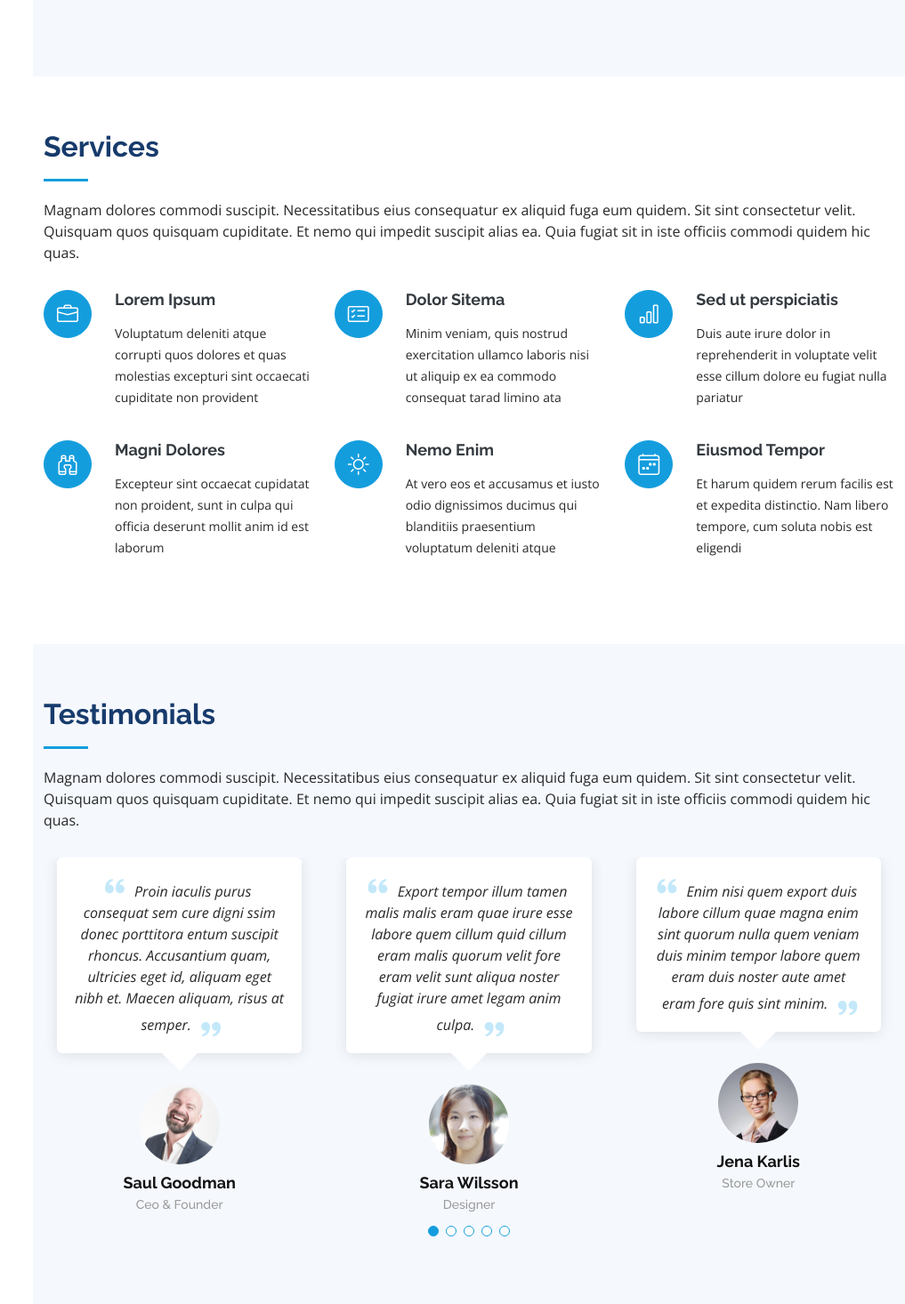
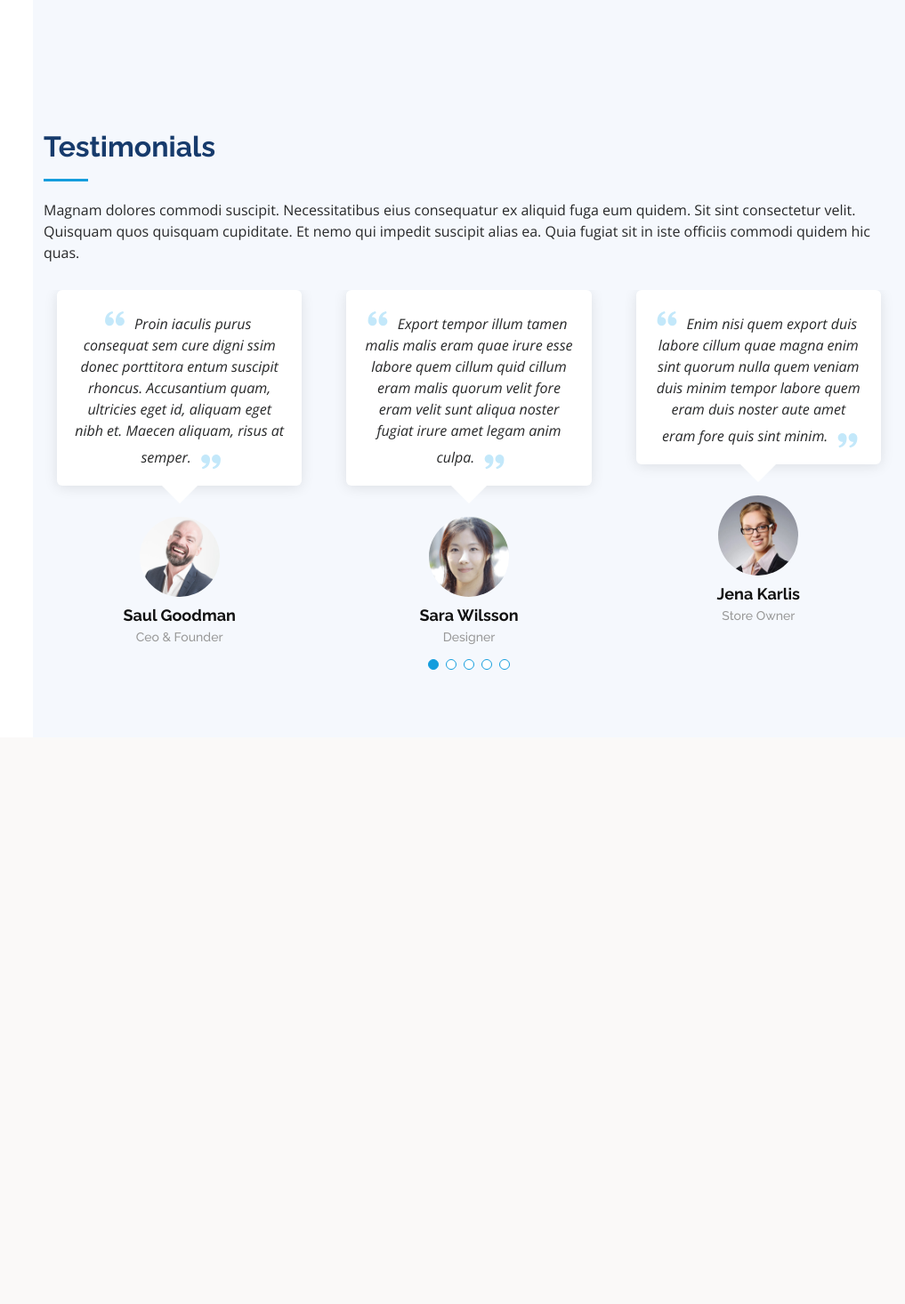
Before and after one commit to rezabhm/WareHouse, a Django app: page / in a window 1280 px wide. Shown: the part 3957-5423 px from the top of the page at 89% size, without its empty margins (263-1280 px from the left). After the commit the page ends 4710 px from the top, so only its background shows below. Run offline with Django 3.2, Linux system fonts and the light colour scheme; some libraries are stand-ins or nearby versions.

Commit message:
html commit 2

```diff
--- a/WareHouse/WareHouseApp/templates/WareHouseApp/home.html
+++ b/WareHouse/WareHouseApp/templates/WareHouseApp/home.html
@@ -378,51 +378,6 @@
       </div>
     </section><!-- End Portfolio Section -->
 
-    <!-- ======= Services Section ======= -->
-    <section id="services" class="services">
-      <div class="container">
-
-        <div class="section-title">
-          <h2>Services</h2>
-          <p>Magnam dolores commodi suscipit. Necessitatibus eius consequatur ex aliquid fuga eum quidem. Sit sint consectetur velit. Quisquam quos quisquam cupiditate. Et nemo qui impedit suscipit alias ea. Quia fugiat sit in iste officiis commodi quidem hic quas.</p>
-        </div>
-
-        <div class="row">
-          <div class="col-lg-4 col-md-6 icon-box" data-aos="fade-up">
-            <div class="icon"><i class="bi bi-briefcase"></i></div>
-            <h4 class="title"><a href="">Lorem Ipsum</a></h4>
-            <p class="description">Voluptatum deleniti atque corrupti quos dolores et quas molestias excepturi sint occaecati cupiditate non provident</p>
-          </div>
-          <div class="col-lg-4 col-md-6 icon-box" data-aos="fade-up" data-aos-delay="100">
-            <div class="icon"><i class="bi bi-card-checklist"></i></div>
-            <h4 class="title"><a href="">Dolor Sitema</a></h4>
-            <p class="description">Minim veniam, quis nostrud exercitation ullamco laboris nisi ut aliquip ex ea commodo consequat tarad limino ata</p>
-          </div>
-          <div class="col-lg-4 col-md-6 icon-box" data-aos="fade-up" data-aos-delay="200">
-            <div class="icon"><i class="bi bi-bar-chart"></i></div>
-            <h4 class="title"><a href="">Sed ut perspiciatis</a></h4>
-            <p class="description">Duis aute irure dolor in reprehenderit in voluptate velit esse cillum dolore eu fugiat nulla pariatur</p>
-          </div>
-          <div class="col-lg-4 col-md-6 icon-box" data-aos="fade-up" data-aos-delay="300">
-            <div class="icon"><i class="bi bi-binoculars"></i></div>
-            <h4 class="title"><a href="">Magni Dolores</a></h4>
-            <p class="description">Excepteur sint occaecat cupidatat non proident, sunt in culpa qui officia deserunt mollit anim id est laborum</p>
-          </div>
-          <div class="col-lg-4 col-md-6 icon-box" data-aos="fade-up" data-aos-delay="400">
-            <div class="icon"><i class="bi bi-brightness-high"></i></div>
-            <h4 class="title"><a href="">Nemo Enim</a></h4>
-            <p class="description">At vero eos et accusamus et iusto odio dignissimos ducimus qui blanditiis praesentium voluptatum deleniti atque</p>
-          </div>
-          <div class="col-lg-4 col-md-6 icon-box" data-aos="fade-up" data-aos-delay="500">
-            <div class="icon"><i class="bi bi-calendar4-week"></i></div>
-            <h4 class="title"><a href="">Eiusmod Tempor</a></h4>
-            <p class="description">Et harum quidem rerum facilis est et expedita distinctio. Nam libero tempore, cum soluta nobis est eligendi</p>
-          </div>
-        </div>
-
-      </div>
-    </section><!-- End Services Section -->
-
     <!-- ======= Testimonials Section ======= -->
     <section id="testimonials" class="testimonials section-bg">
       <div class="container">
--- a/WareHouse/WareHouseApp/templates/WareHouseApp/main.html
+++ b/WareHouse/WareHouseApp/templates/WareHouseApp/main.html
@@ -60,7 +60,7 @@
 
       <nav id="navbar" class="nav-menu navbar">
         <ul>
-          <li><a href="#resume" class="nav-link scrollto"><i class="bi bi-file-earmark-person"></i> <span>User url</span></a></li>
+          <li><a href="{% url 'User_url' %}" class="nav-link scrollto"><i class="bi bi-file-earmark-person"></i> <span>User url</span></a></li>
           <li><a href="#portfolio" class="nav-link scrollto"><i class="bx bx-book-content"></i> <span>Live WeighBridge</span></a></li>
           <li><a href="#services" class="nav-link scrollto"><i class="bx bx-server"></i> <span>First WeightLifting</span></a></li>
           <li><a href="#services" class="nav-link scrollto"><i class="bi bi-laptop"></i> <span>Monitor data</span></a></li>
--- a/WareHouse/WareHouseApp/urls.py
+++ b/WareHouse/WareHouseApp/urls.py
@@ -97,6 +97,7 @@ urlpatterns = [
     re_path(r'^main/$', views.main_url, name='Main_URL'),
     re_path(r'^about_us/$', views.about, name='About'),
     re_path(r'^contact_us/$', views.contact, name='Contact'),
+    re_path(r'^User_url/$', views.user_url, name='User_url'),
     re_path(r'^error/(?P<error_text>[\w]*)', views.error, name='Error'),
 
     # user url
--- a/WareHouse/WareHouseApp/views.py
+++ b/WareHouse/WareHouseApp/views.py
@@ -30,6 +30,7 @@ def main(request):
 
     return HttpResponse(main_template.render())
 
+
 def main_url(request):
 
     """
@@ -40,6 +41,26 @@ def main_url(request):
     main_template = loader.get_template('WareHouseApp/main.html')
 
     return HttpResponse(main_template.render())
+
+
+def user_url(request):
+
+    """
+    this is user page
+    """
+
+    # load main.html for render
+    main_template = loader.get_template('WareHouseApp/user.html')
+
+
+    context = {
+
+        'user': request.user.username if request.user.is_authenticated else 'anonymouse'
+
+    }
+
+
+    return HttpResponse(main_template.render(context))
 
 
 def contact(request):
@@ -271,7 +292,7 @@ def log_out(request):
     logout(request)
 
 
-def user_profile(request, ussername):
+def user_profile(request, username='admin'):
 
     user_profile_page = loader.get_template('WareHouseApp/user_profile.html')
 
@@ -279,13 +300,13 @@ def user_profile(request, ussername):
         "user": request.user
     }
 
-    if request.user.is_authenticate:
+    if request.user.is_authenticated:
 
         return HttpResponse(user_profile_page.render(context))
 
     else:
 
-        return HttpResponseRedirect(reverse('sign_in'))
+        return HttpResponseRedirect(reverse('SignIn_Form'))
 
 
 def change_password_form(request, error_text='fill blank'):
```
Also changed, not shown: WareHouse/WareHouseApp/templates/WareHouseApp/sign_up_form.html (+7 -0 lines).
